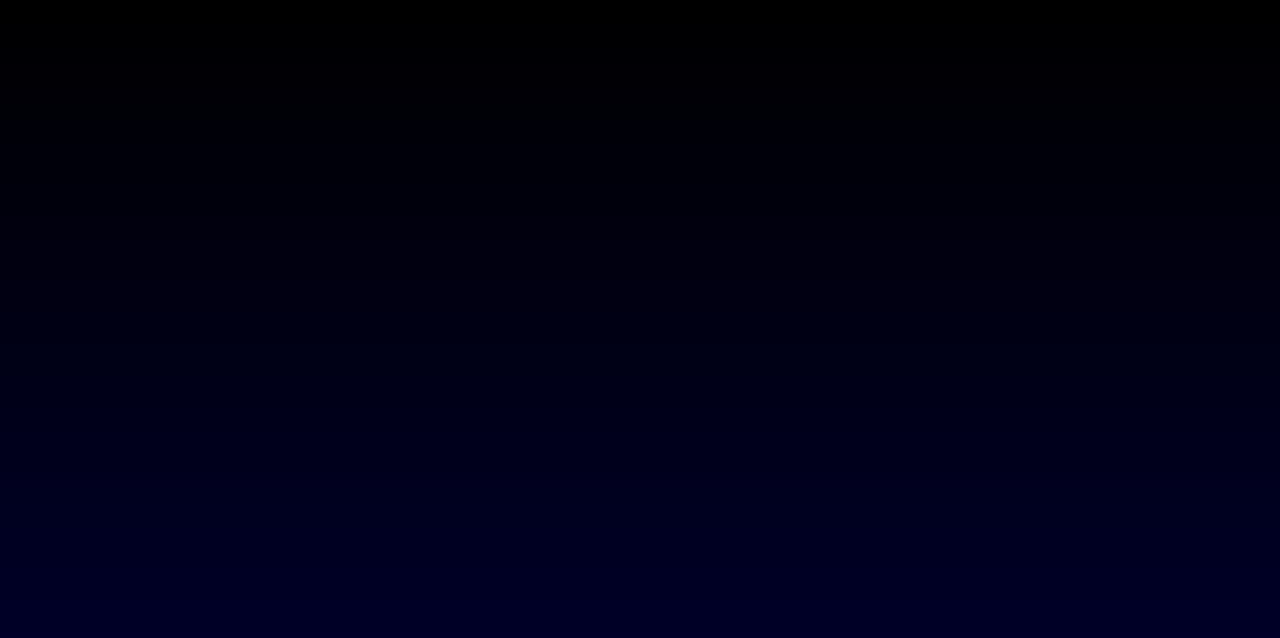
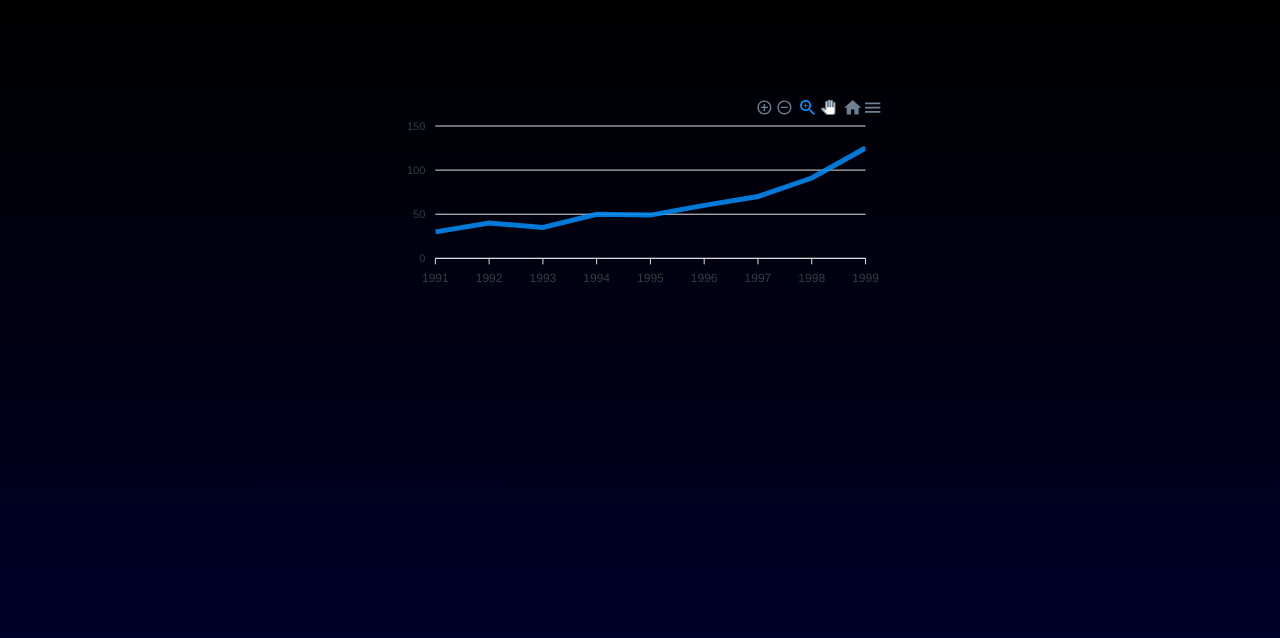
Before and after one commit to Guga-Santos/ESG-Front, a Next.js app: page / in a window 1280 px wide. Shown: the top 638 px of the page. Built offline with nearby package versions, Linux system fonts and the light colour scheme.

Commit message:
feat: example chart

```diff
--- a/src/app/page.tsx
+++ b/src/app/page.tsx
@@ -1,8 +1,9 @@
+import { ExampleChart } from "@/components/firstChart";
 
 export default function Home() {
   return (
     <main className="flex min-h-screen flex-col items-center justify-between p-24">
-
+      <ExampleChart />
     </main>
   )
 }
--- a/src/components/firstChart.tsx
+++ b/src/components/firstChart.tsx
@@ -0,0 +1,29 @@
+'use client' // if you use app dir, don't forget this line
+
+import dynamic from "next/dynamic";
+const ApexChart = dynamic(() => import("react-apexcharts"), { ssr: false });
+
+
+export function ExampleChart(){
+
+    const option = {
+        chart: {
+          id: 'apexchart-example'
+        },
+        xaxis: {
+          categories: [1991, 1992, 1993, 1994, 1995, 1996, 1997, 1998, 1999]
+        }
+      }
+
+    const series = [{
+        name: 'series-1',
+        data: [30, 40, 35, 50, 49, 60, 70, 91, 125]
+      }]
+
+    return(
+        <>
+            <ApexChart type="line" options={option} series={series} height={200} width={500} />
+        </>
+    )
+
+}
```
